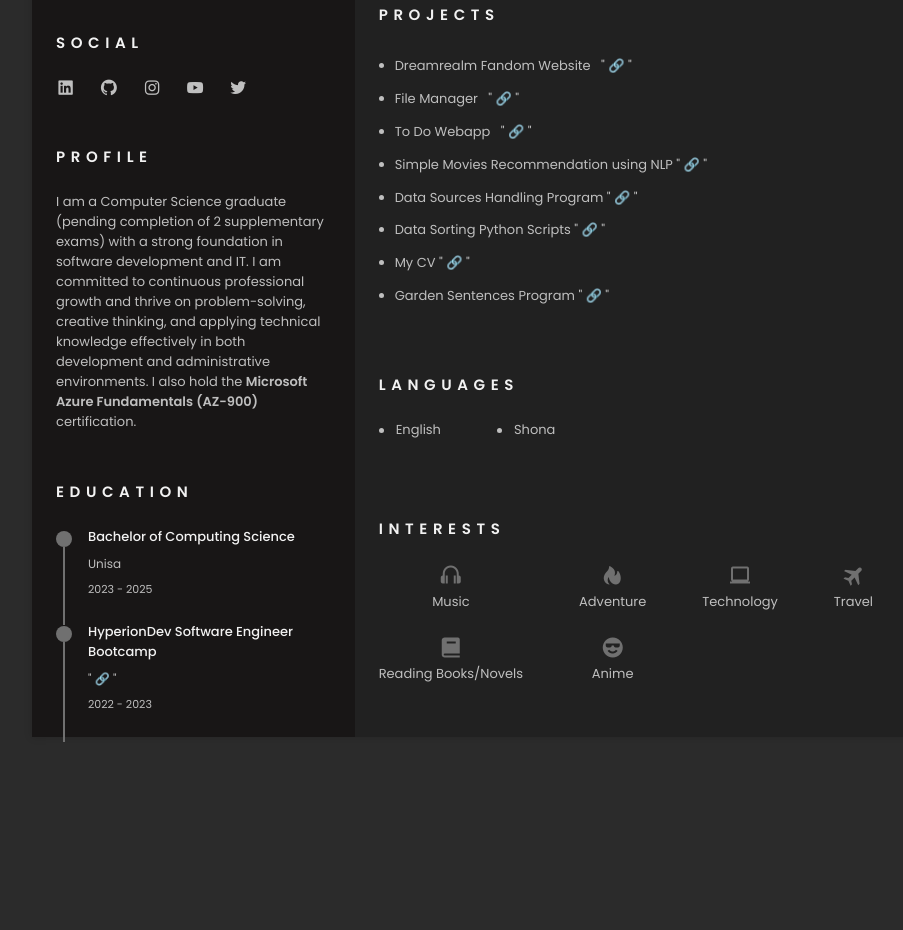
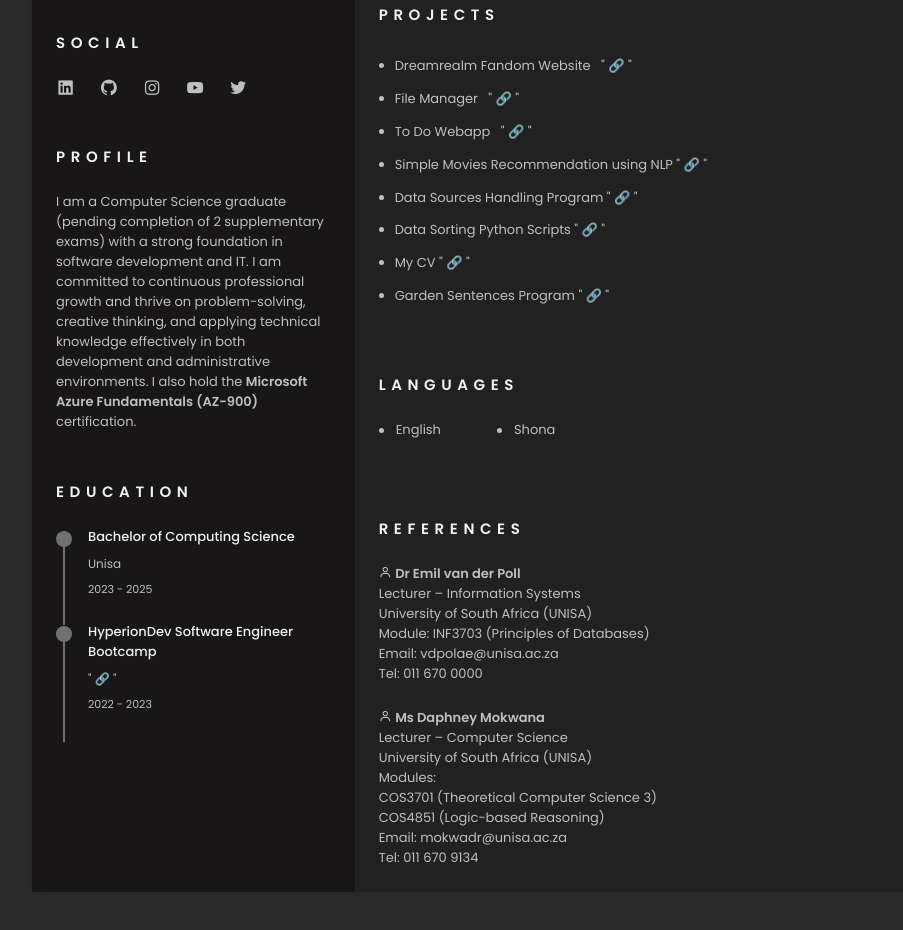
Before and after one commit to EmmanuelMasango/CV, a plain HTML site: page index.html in a window 1280 px wide. Shown: the part 442-1372 px from the top of the page, without its empty margins (124-1027 px from the left). Before the commit the page ends 1227 px from the top, so only its background shows below. Drawn offline with nearby package versions, Linux system fonts and the light colour scheme.

Commit message:
Replace interests section with references section

```diff
--- a/index.html
+++ b/index.html
@@ -270,37 +270,34 @@
                         </div>
                     </section>
 
-                    <!--========== INTERESTS ==========-->
-                     <section class="interests section" id="interests">
-                        <h2 class="section-title">Interests</h2>
+                    <!--========== REFERENCES ==========-->
+<section class="references section" id="references">
+    <h2 class="section-title">References</h2>
 
-                        <div class="interests__container bd-grid">
-                            <div class="interests__content">
-                                <i class='bx bx-headphone interests__icon'></i>
-                                <span class="interests__name">Music</span>
-                            </div>
-                            <div class="interests__content">
-                                <i class='bx bxs-hot interests__icon'></i>
-                                <span class="interests__name">Adventure</span>
-                            </div>
-                            <div class="interests__content">
-                                <i class='bx bx-laptop interests__icon'></i>
-                                <span class="interests__name">Technology</span>
-                            </div>
-                            <div class="interests__content">
-                                <i class='bx bxs-plane-alt interests__icon' ></i>
-                                <span class="interests__name">Travel</span>
-                            </div>
-                            <div class="interests__content">
-                                <i class='bx bxs-book interests__icon'></i>
-                                <span class="interests__name">Reading Books/Novels</span>
-                            </div>
-                            <div class="interests__content">
-                                <i class='bx bxs-cool interests__icon'></i>
-                                <span class="interests__name">Anime</span>
-                            </div>
-                        </div>
-                    </section>
+    <div class="references__container bd-grid">
+        <div class="references__content">
+            <i class='bx bx-user references__icon'></i>
+            <span class="references__name"><strong>Dr Emil van der Poll</strong></span><br>
+            <span class="references__detail">Lecturer – Information Systems</span><br>
+            <span class="references__detail">University of South Africa (UNISA)</span><br>
+            <span class="references__detail">Module: INF3703 (Principles of Databases)</span><br>
+            <span class="references__detail">Email: vdpolae@unisa.ac.za</span><br>
+            <span class="references__detail">Tel: 011 670 0000</span>
+        </div>
+
+        <div class="references__content">
+            <i class='bx bx-user references__icon'></i>
+            <span class="references__name"><strong>Ms Daphney Mokwana</strong></span><br>
+            <span class="references__detail">Lecturer – Computer Science</span><br>
+            <span class="references__detail">University of South Africa (UNISA)</span><br>
+            <span class="references__detail">Modules:</span><br>
+            <span class="references__detail">COS3701 (Theoretical Computer Science 3)</span><br>
+            <span class="references__detail">COS4851 (Logic-based Reasoning)</span><br>
+            <span class="references__detail">Email: mokwadr@unisa.ac.za</span><br>
+            <span class="references__detail">Tel: 011 670 9134</span>
+        </div>
+    </div>
+</section>
                 </div>
             </div>
         </main>
```
